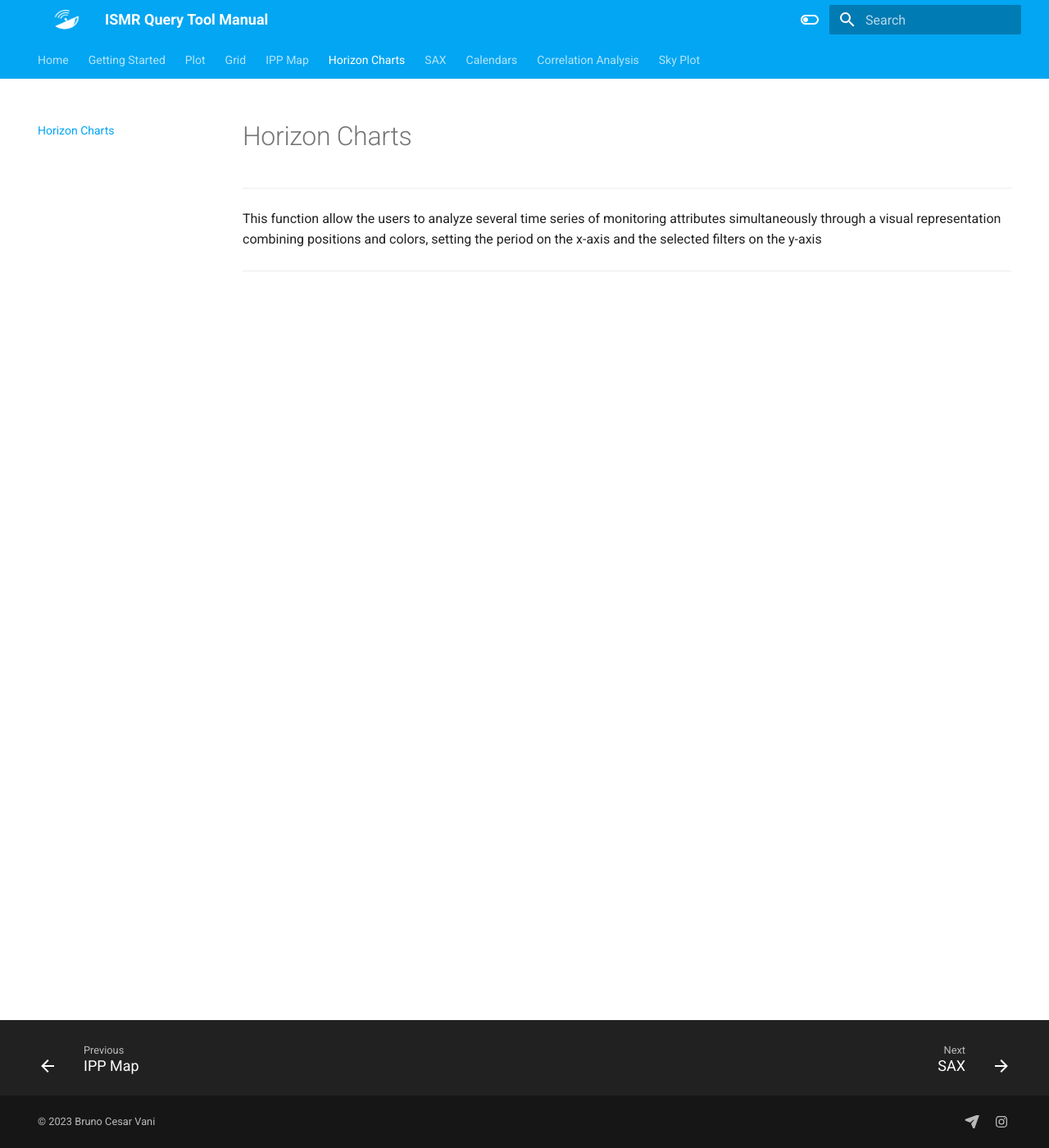
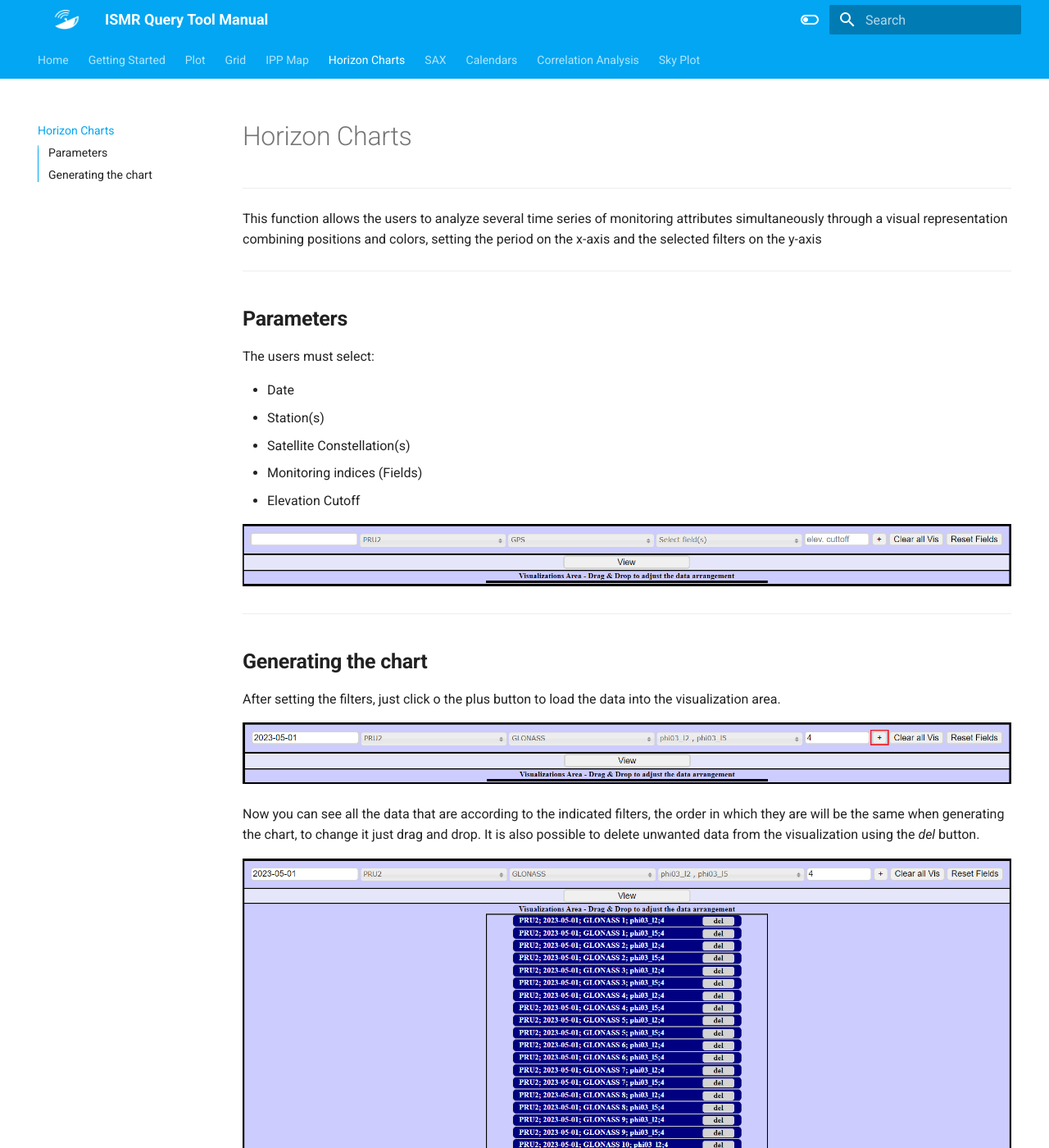
Before and after one commit to terraembytes/ISMRQueryToolManual, an MkDocs documentation site: the page built from docs/hC.md, in a window 1280 px wide and 1400 px high. Shown: the whole window at 82% size. Built offline with MkDocs 1.6.1 and Material for MkDocs 9.7.7, drawn with Linux system fonts in a browser that asks for light colours; some of the changed text lies outside the part shown.

Commit message:
$Horizon Charts Complete

```diff
--- a/docs/hC.md
+++ b/docs/hC.md
@@ -2,6 +2,36 @@
 
 * * *
 
-This function allow the users to analyze several time series of monitoring attributes simultaneously through a visual representation combining positions and colors, setting the period on the x-axis and the selected filters on the y-axis
+This function allows the users to analyze several time series of monitoring attributes simultaneously through a visual representation combining positions and colors, setting the period on the x-axis and the selected filters on the y-axis
 
 * * *
+
+## **Parameters**
+
+The users must select:
+
+ - Date
+ - Station(s)
+ - Satellite Constellation(s)
+ - Monitoring indices (Fields)
+ - Elevation Cutoff
+
+![Inputs](images/hc/params.PNG)
+
+* * *
+
+## **Generating the chart**
+
+After setting the filters, just click o the plus button to load the data into the visualization area.
+
+![Inputs](images/hc/plus.png)
+
+Now you can see all the data that are according to the indicated filters, the order in which they are will be the same when generating the chart, to change it just drag and drop. It is also possible to delete unwanted data from the visualization using the *del* button.
+
+![Data](images/hc/data.PNG)
+
+After that, just click on *view* and the chart will be generated.
+
+![View](images/hc/view.png)
+
+![View](images/hc/chart.PNG)
```
Also changed, not shown: docs/images/hc/chart.PNG (added), docs/images/hc/data.PNG (added), docs/images/hc/params.PNG (added), docs/images/hc/plus.png (added), docs/images/hc/view.png (added).
